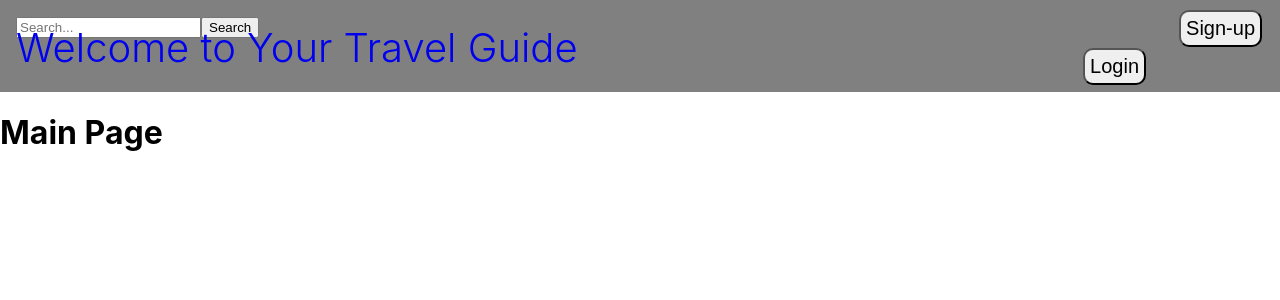
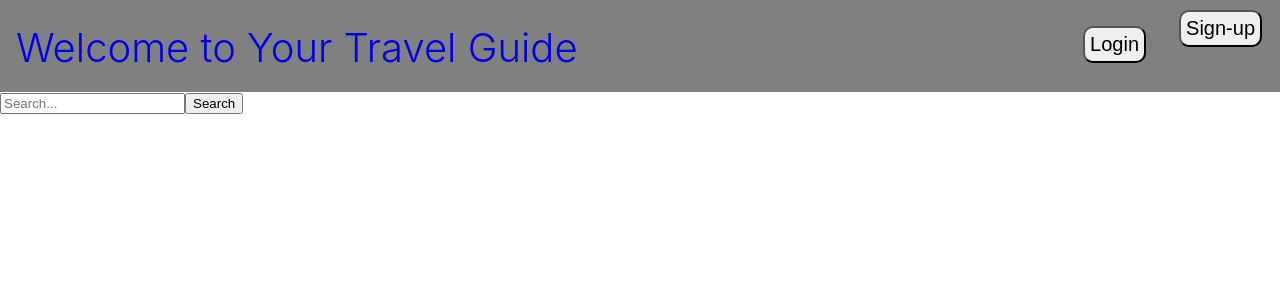
Before and after one commit to dongyoon7212/Trip, a React (Create React App) app: page / in a window 1280 px wide. Shown: the top 300 px of the page. Built offline with nearby package versions, Linux system fonts and the light colour scheme.

Commit message:
메인페이지 결과값 출력 성공

```diff
--- a/src/Layout/Header.js
+++ b/src/Layout/Header.js
@@ -1,5 +1,5 @@
 import classes from "./Header.module.css";
-import SearchBar from "../UI/SearchBar";
+// import SearchBar from "../UI/SearchBar";
 import LoginButton from "../UI/LoginButton";
 import { Link } from "react-router-dom";
 import SignupButton from "../UI/SignupButton";
@@ -10,7 +10,7 @@ const Header = ({ userId, handleLogout }) => {
       <Link to="/">
         <h1 className={classes.h1}>Welcome to Your Travel Guide</h1>
       </Link>
-      <SearchBar />
+      {/* <SearchBar /> */}
       {userId ? (
         <Link to="/" onClick={handleLogout}>
           로그아웃
--- a/src/Layout/Main.js
+++ b/src/Layout/Main.js
@@ -1,11 +1,30 @@
-import React from "react";
-import SearchResult from "./SearchResult";
+// Layout/Main.js
+import React, { useState } from "react";
+import SearchBar from "../UI/SearchBar";
+import SearchResult from "../Layout/SearchResult";
 
 const Main = () => {
+  const [searchResults, setSearchResults] = useState([]);
+
+  const handleSearch = (searchTerm) => {
+    fetch("http://localhost:3001/search", {
+      method: "POST",
+      headers: {
+        "Content-Type": "application/x-www-form-urlencoded",
+      },
+      body: `countryName=${encodeURIComponent(searchTerm)}`,
+    })
+      .then((response) => response.json())
+      .then((data) => setSearchResults(data));
+  };
+
   return (
     <div>
-      <h1>Main Page</h1>
-      <SearchResult />
+      <SearchBar handleSearch={handleSearch} />
+      {searchResults.length > 0 && (
+        <SearchResult searchResults={searchResults} />
+      )}
+      {/* 추가적인 컨텐츠 출력 코드 작성 */}
     </div>
   );
 };
--- a/src/UI/SearchBar.js
+++ b/src/UI/SearchBar.js
@@ -1,25 +1,12 @@
+// UI/SearchBar.js
 import React, { useState } from "react";
-import SearchResult from "../Layout/SearchResult";
 
-const SearchBar = () => {
+const SearchBar = ({ handleSearch }) => {
   const [searchTerm, setSearchTerm] = useState("");
-  const [searchResults, setSearchResults] = useState([]);
 
   const searchHandler = (event) => {
     event.preventDefault();
-
-    const countryName = searchTerm;
-    fetch("http://localhost:3001/search", {
-      method: "POST",
-      headers: {
-        "Content-Type": "application/x-www-form-urlencoded",
-      },
-      body: `countryName=${encodeURIComponent(countryName)}`,
-    })
-      .then((response) => response.json())
-      .then((data) => setSearchResults(data));
-
-    console.log(searchTerm);
+    handleSearch(searchTerm);
   };
 
   return (
@@ -31,9 +18,6 @@ const SearchBar = () => {
         onChange={(event) => setSearchTerm(event.target.value)}
       />
       <button onClick={searchHandler}>Search</button>
-      {searchResults.length > 0 && (
-        <SearchResult searchResults={searchResults} />
-      )}
     </div>
   );
 };
```
